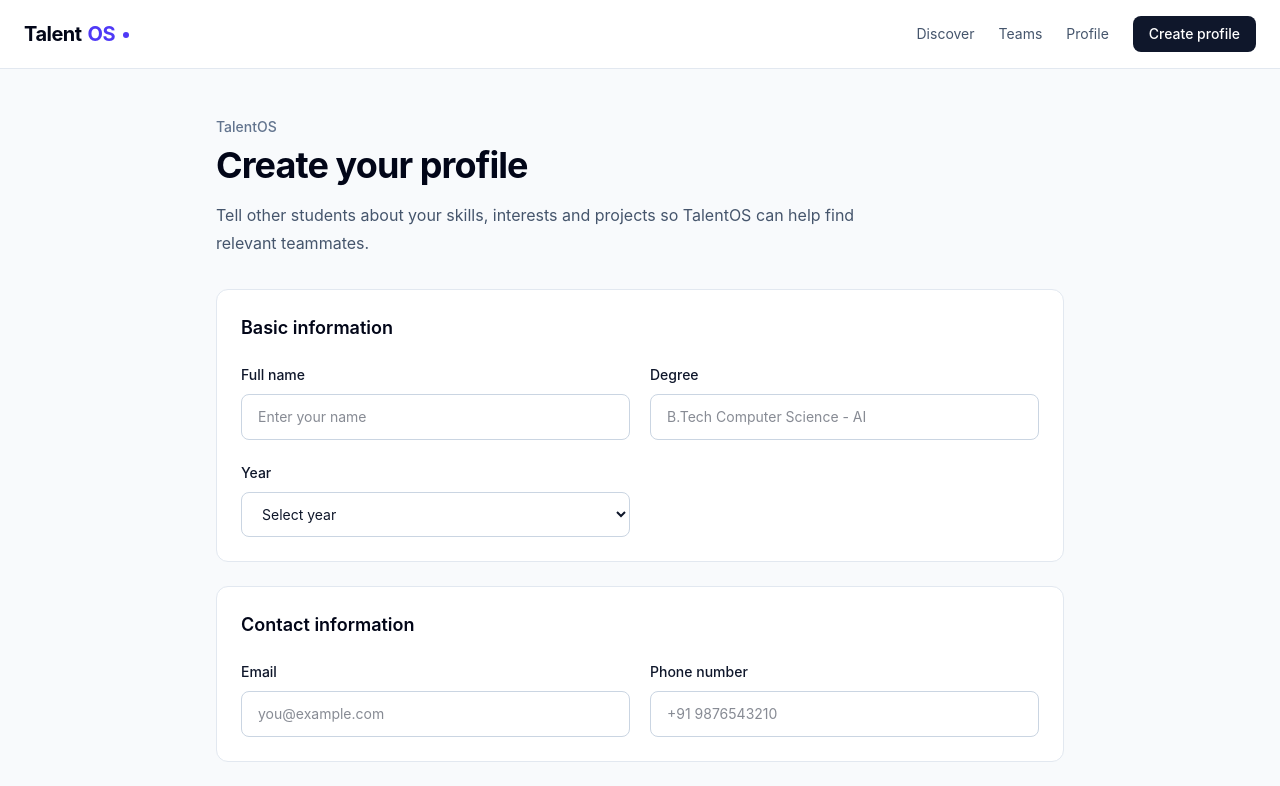
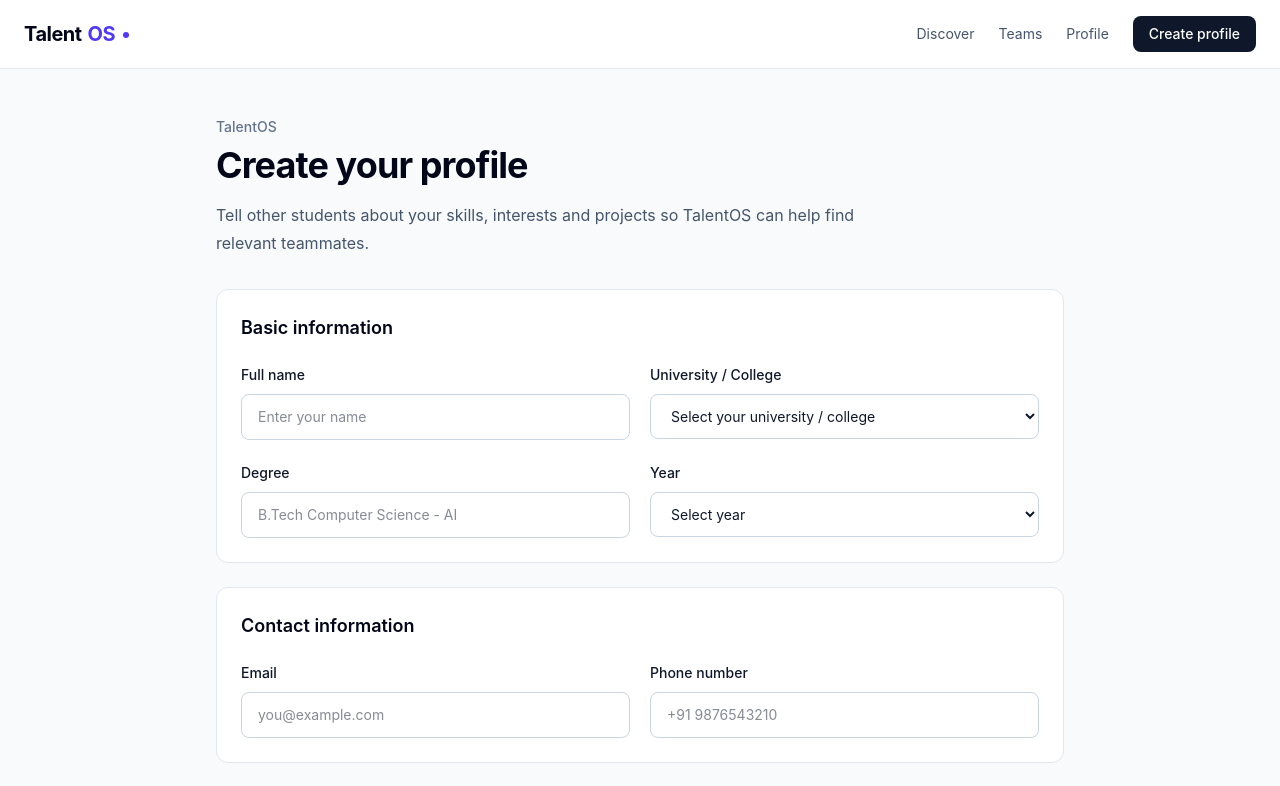
Before and after one commit to realshafique/TalentOS, a React (Vite) app in the folder frontend/: page /create-profile in a window 1280 px wide. Shown: the top 786 px of the page. Built offline with nearby package versions, Linux system fonts and the light colour scheme; no server answers; sample sign-in values are in the browser's storage.

Commit message:
Add institution field to profile

```diff
--- a/frontend/src/pages/CreateProfile.tsx
+++ b/frontend/src/pages/CreateProfile.tsx
@@ -17,6 +17,7 @@ type Profile = {
   name: string;
   email: string;
   phone: string;
+  institution: string;
   degree: string;
   year: string;
   about: string;
@@ -30,6 +31,7 @@ const emptyProfile: Profile = {
   name: "",
   email: "",
   phone: "",
+  institution: "",
   degree: "",
   year: "",
   about: "",
@@ -100,6 +102,7 @@ function CreateProfile() {
             name: existingProfile.name || "",
             email: existingProfile.email || "",
             phone: existingProfile.phone || "",
+            institution: existingProfile.institution || "",
             degree: existingProfile.degree || "",
             year: existingProfile.year || "",
             about: existingProfile.about || "",
@@ -282,6 +285,11 @@ function CreateProfile() {
       return;
     }
 
+    if (!profile.institution.trim()) {
+      alert("Please select your university or college.");
+      return;
+    }
+
     if (!profile.degree.trim()) {
       alert("Please enter your degree.");
       return;
@@ -436,6 +444,31 @@ function CreateProfile() {
                   placeholder="Enter your name"
                   className="mt-2 w-full rounded-lg border border-slate-300 px-4 py-3 text-sm outline-none focus:border-slate-500"
                 />
+              </div>
+
+              <div>
+                <label
+                  htmlFor="institution"
+                  className="text-sm font-medium text-slate-900"
+                >
+                  University / College
+                </label>
+
+                <select
+                  id="institution"
+                  name="institution"
+                  value={profile.institution}
+                  onChange={handleChange}
+                  className="mt-2 w-full rounded-lg border border-slate-300 bg-white px-4 py-3 text-sm outline-none focus:border-slate-500"
+                >
+                  <option value="">Select your university / college</option>
+                  <option value="BBD University">BBD University</option>
+                  <option value="University of Lucknow">University of Lucknow</option>
+                  <option value="Dr. A.P.J. Abdul Kalam Technical University">Dr. A.P.J. Abdul Kalam Technical University</option>
+                  <option value="Integral University">Integral University</option>
+                  <option value="Amity University Lucknow">Amity University Lucknow</option>
+                  <option value="Other">Other</option>
+                </select>
               </div>
 
               <div>
```
